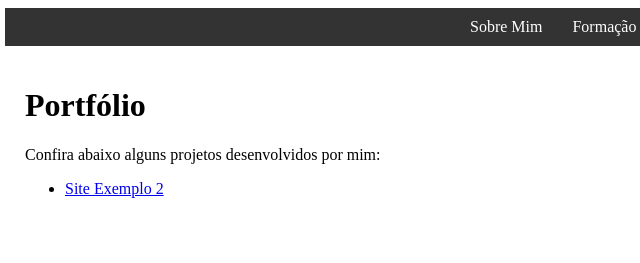
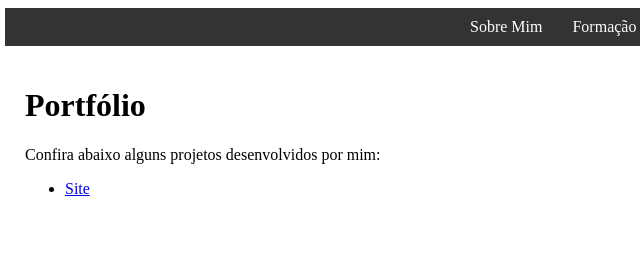
Before and after one commit to RaquelMendes1/fdw, a plain HTML site: page portfolio.html in a window 1280 px wide. Shown: the top 263 px of the page, 3-643 px from the left. Drawn offline with Linux system fonts and the light colour scheme.

Commit message:
Update portfolio.html

```diff
--- a/portfolio.html
+++ b/portfolio.html
@@ -21,7 +21,7 @@
     <h1>Portfólio</h1>
     <p>Confira abaixo alguns projetos desenvolvidos por mim:</p>
     <ul>
-      <li><a href="https://meu-projeto2.github.io" target="_blank">Site Exemplo 2</a></li>
+      <li><a href="https://github.com/RaquelMendes1/fds.uninter="_blank">Site</a></li>
     </ul>
   </main>
 
```
